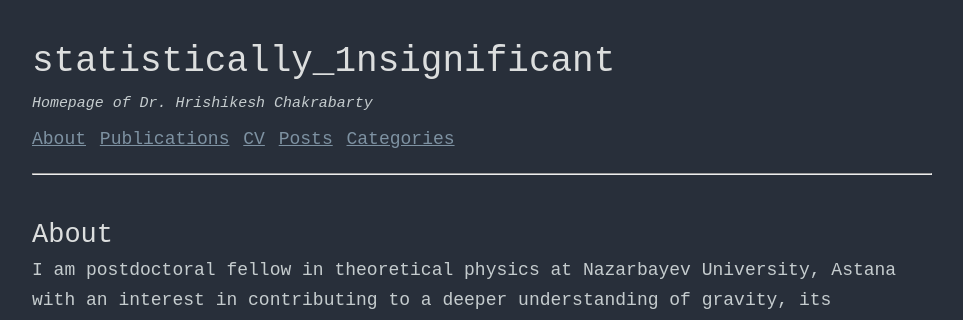
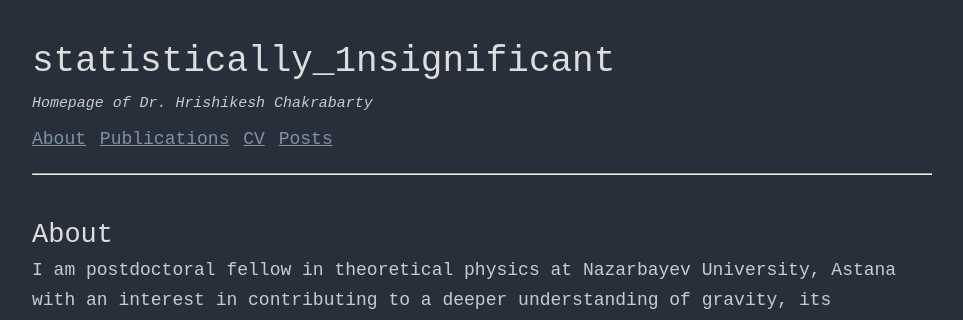
Before and after one commit to rishid8/rishid8.github.io, a Jekyll site: the page built from docs/index.md, in a window 1280 px wide. Shown: the top 320 px of the page, without its empty margins (158-1121 px from the left). Built offline with Jekyll 4.4.1, drawn with Linux system fonts in a browser that asks for light colours.

Commit message:
changed the menu

```diff
--- a/docs/_data/nav.yml
+++ b/docs/_data/nav.yml
@@ -4,7 +4,7 @@
   link: /pubs
 - name: CV
   link: /cv
+#- name: Posts
+#  link: /posts
 - name: Posts
-  link: /posts
-- name: Categories
   link: /categories/
```
